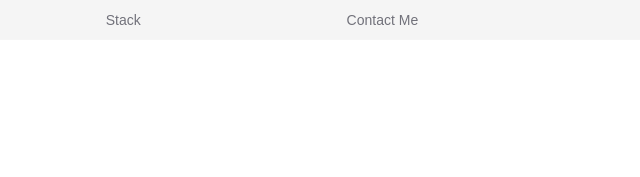
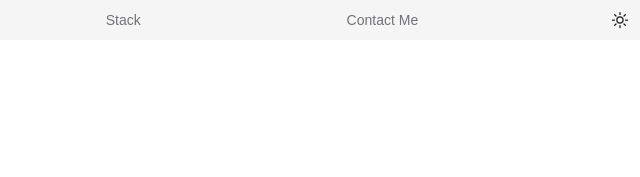
Before and after one commit to nikitakaralius/politech-personal-website, a plain HTML site: page index.html in a window 1280 px wide. Shown: the top 177 px of the page, 640-1280 px from the left. Drawn offline with Linux system fonts and the light colour scheme; a web font is replaced by a local one.

Commit message:
Restored path with '/'

```diff
--- a/main/css/styles.css
+++ b/main/css/styles.css
@@ -138,8 +138,8 @@ header {
   height: 20px;
   cursor: pointer;
   background-color: var(--primary);
-  -webkit-mask: url("main/img/navbar/theme-toggle.svg") center no-repeat;
-  mask: url("main/img/navbar/theme-toggle.svg") center no-repeat;
+  -webkit-mask: url("/main/img/navbar/theme-toggle.svg") center no-repeat;
+  mask: url("/main/img/navbar/theme-toggle.svg") center no-repeat;
   -webkit-mask-size: cover;
   mask-size: cover;
 }
```
